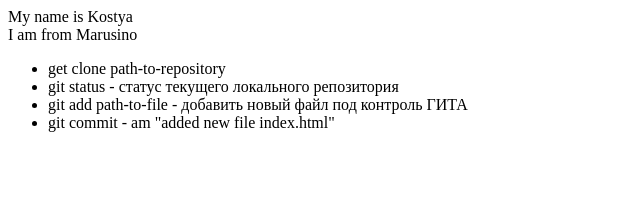
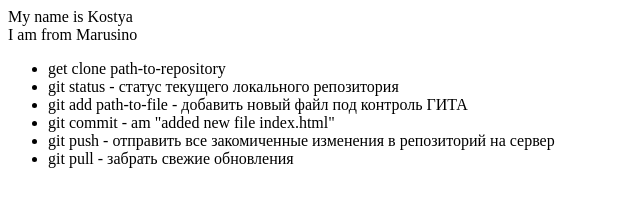
Before and after one commit to Konstantination/git-lesson, a plain HTML site: page index.html in a window 1280 px wide. Shown: the whole page, without its empty margins (0-640 px from the left). Drawn offline with Linux system fonts and the light colour scheme.

Commit message:
added push-pull instaction to html

```diff
--- a/index.html
+++ b/index.html
@@ -9,6 +9,8 @@ My name is Kostya
         <li>git status - статус текущего локального репозитория </li>
     <li>git add path-to-file - добавить новый файл под контроль ГИТА</li>
 <li>git commit - am "added new file index.html" </li>
+<li>git push - отправить все закомиченные изменения в репозиторий на сервер</li>
+<li>git pull - забрать свежие обновления</li>
 </ul>
 
 </div>
```
